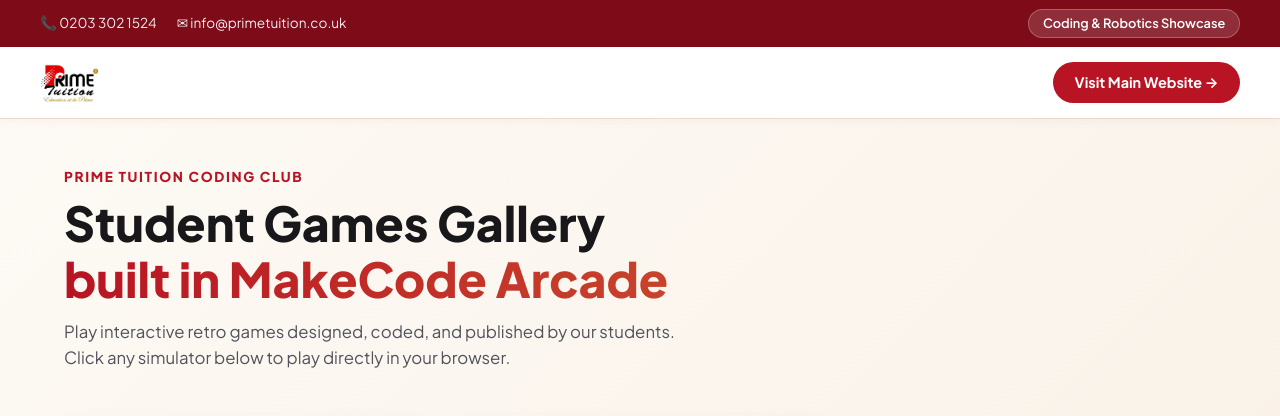
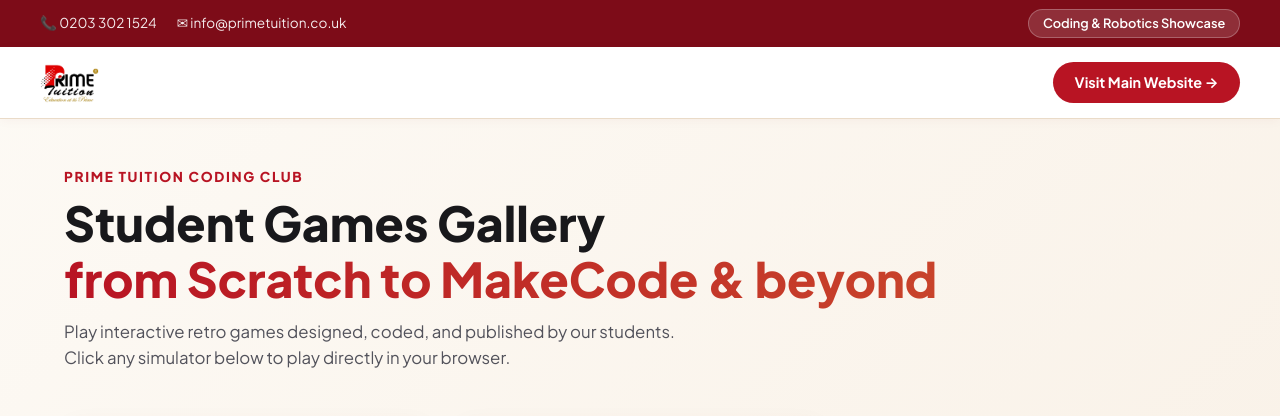
Before and after one commit to PrimeTuition/Games, a plain HTML site: page index.html in a window 1280 px wide. Shown: the top 416 px of the page. Drawn offline with Linux system fonts and the light colour scheme.

Commit message:
Update header text for Student Games Gallery

```diff
--- a/index.html
+++ b/index.html
@@ -330,7 +330,7 @@
   <!-- Hero Section -->
   <header class="hero">
     <div class="hero-label">Prime Tuition Coding Club</div>
-    <h1>Student Games Gallery<br><span>built in MakeCode Arcade</span></h1>
+    <h1>Student Games Gallery<br><span>from Scratch to MakeCode & beyond</span></h1>
     <p>Play interactive retro games designed, coded, and published by our students. Click any simulator below to play directly in your browser.</p>
   </header>
 
```
